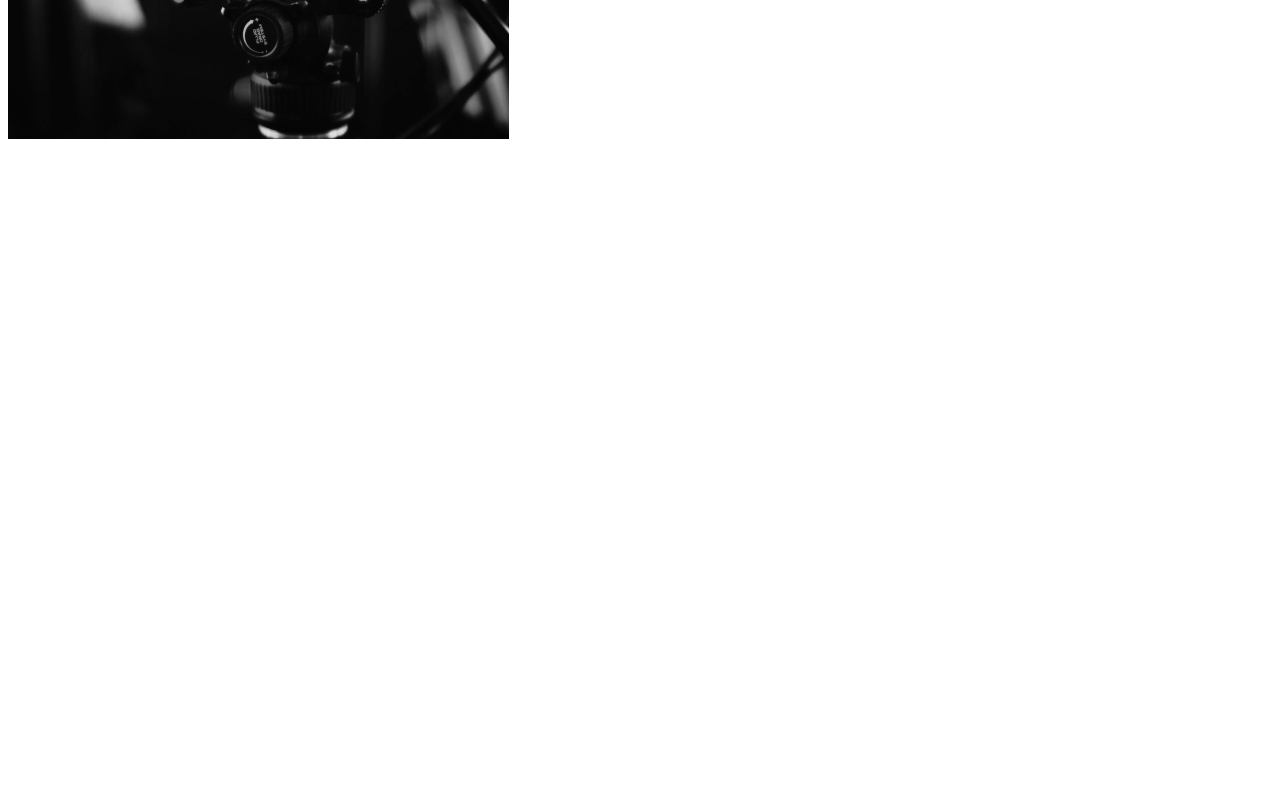
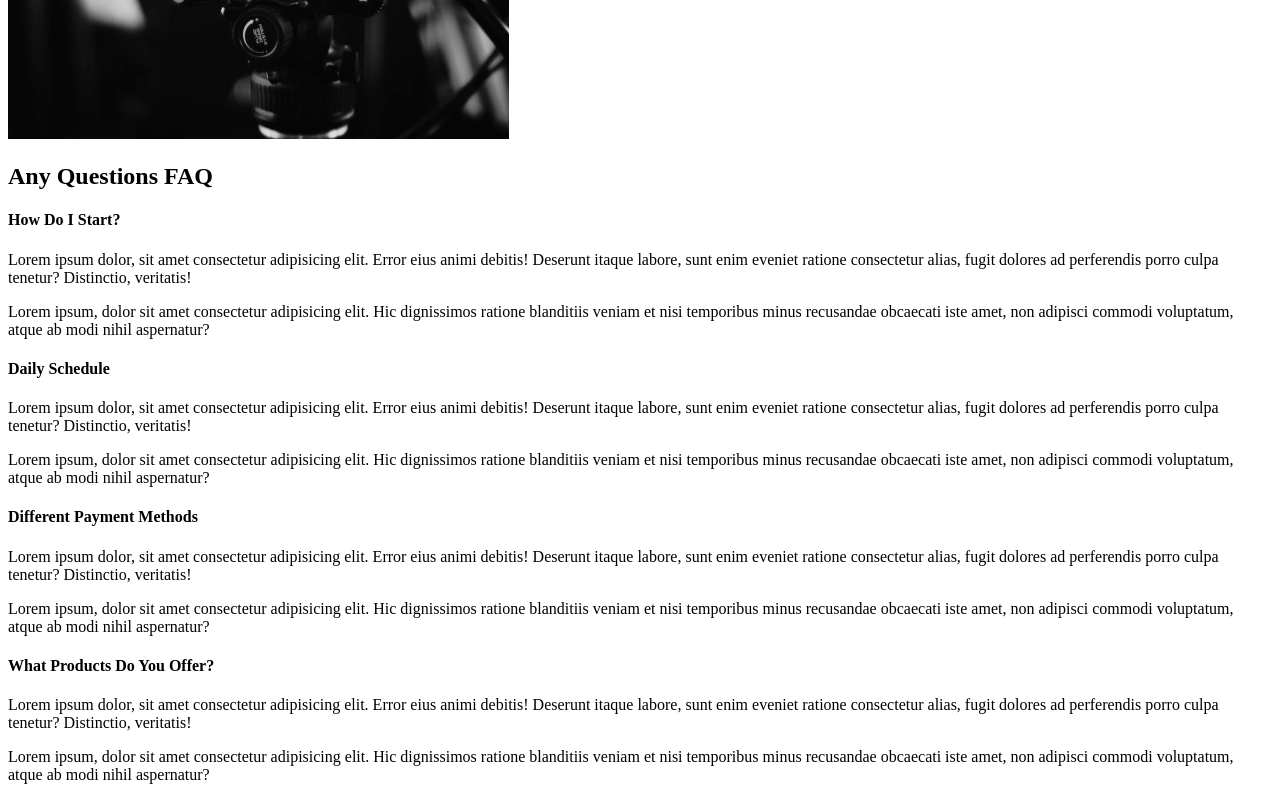
Before and after one commit to angellerina/capture, a React (Create React App) app: page / in a window 1280 px wide. Shown: the part 2315-3115 px from the top of the page. Before the commit the page ends 2466 px from the top, so only its background shows below. Built offline with nearby package versions, Linux system fonts and the light colour scheme.

Commit message:
Initial FAQ Section

```diff
--- /dev/null
+++ b/src/components/FaqSection.js
@@ -0,0 +1,82 @@
+import React from "react";
+//Page Components
+
+const FaqSection = () => {
+  return (
+    <div className="faq">
+      <h2>
+        Any Questions <span>FAQ</span>
+      </h2>
+      <div className="question">
+        <h4>How Do I Start?</h4>
+        <div className="answer">
+          <p>
+            Lorem ipsum dolor, sit amet consectetur adipisicing elit. Error eius
+            animi debitis! Deserunt itaque labore, sunt enim eveniet ratione
+            consectetur alias, fugit dolores ad perferendis porro culpa tenetur?
+            Distinctio, veritatis!
+          </p>
+          <p>
+            Lorem ipsum, dolor sit amet consectetur adipisicing elit. Hic
+            dignissimos ratione blanditiis veniam et nisi temporibus minus
+            recusandae obcaecati iste amet, non adipisci commodi voluptatum,
+            atque ab modi nihil aspernatur?
+          </p>
+        </div>
+      </div>
+      <div className="question">
+        <h4>Daily Schedule</h4>
+        <div className="answer">
+          <p>
+            Lorem ipsum dolor, sit amet consectetur adipisicing elit. Error eius
+            animi debitis! Deserunt itaque labore, sunt enim eveniet ratione
+            consectetur alias, fugit dolores ad perferendis porro culpa tenetur?
+            Distinctio, veritatis!
+          </p>
+          <p>
+            Lorem ipsum, dolor sit amet consectetur adipisicing elit. Hic
+            dignissimos ratione blanditiis veniam et nisi temporibus minus
+            recusandae obcaecati iste amet, non adipisci commodi voluptatum,
+            atque ab modi nihil aspernatur?
+          </p>
+        </div>
+      </div>
+      <div className="question">
+        <h4>Different Payment Methods</h4>
+        <div className="answer">
+          <p>
+            Lorem ipsum dolor, sit amet consectetur adipisicing elit. Error eius
+            animi debitis! Deserunt itaque labore, sunt enim eveniet ratione
+            consectetur alias, fugit dolores ad perferendis porro culpa tenetur?
+            Distinctio, veritatis!
+          </p>
+          <p>
+            Lorem ipsum, dolor sit amet consectetur adipisicing elit. Hic
+            dignissimos ratione blanditiis veniam et nisi temporibus minus
+            recusandae obcaecati iste amet, non adipisci commodi voluptatum,
+            atque ab modi nihil aspernatur?
+          </p>
+        </div>
+      </div>
+      <div className="question">
+        <h4>What Products Do You Offer?</h4>
+        <div className="answer">
+          <p>
+            Lorem ipsum dolor, sit amet consectetur adipisicing elit. Error eius
+            animi debitis! Deserunt itaque labore, sunt enim eveniet ratione
+            consectetur alias, fugit dolores ad perferendis porro culpa tenetur?
+            Distinctio, veritatis!
+          </p>
+          <p>
+            Lorem ipsum, dolor sit amet consectetur adipisicing elit. Hic
+            dignissimos ratione blanditiis veniam et nisi temporibus minus
+            recusandae obcaecati iste amet, non adipisci commodi voluptatum,
+            atque ab modi nihil aspernatur?
+          </p>
+        </div>
+      </div>
+    </div>
+  );
+};
+
+export default FaqSection;
--- a/src/pages/AboutUs.js
+++ b/src/pages/AboutUs.js
@@ -2,12 +2,14 @@ import React from "react";
 //Page Components
 import AboutSection from "../components/AboutSection";
 import ServicesSection from "../components/ServicesSection";
+import FaqSection from "../components/FaqSection";
 
 const AboutUs = () => {
   return (
     <>
       <AboutSection />
       <ServicesSection />
+      <FaqSection />
     </>
   );
 };
```
